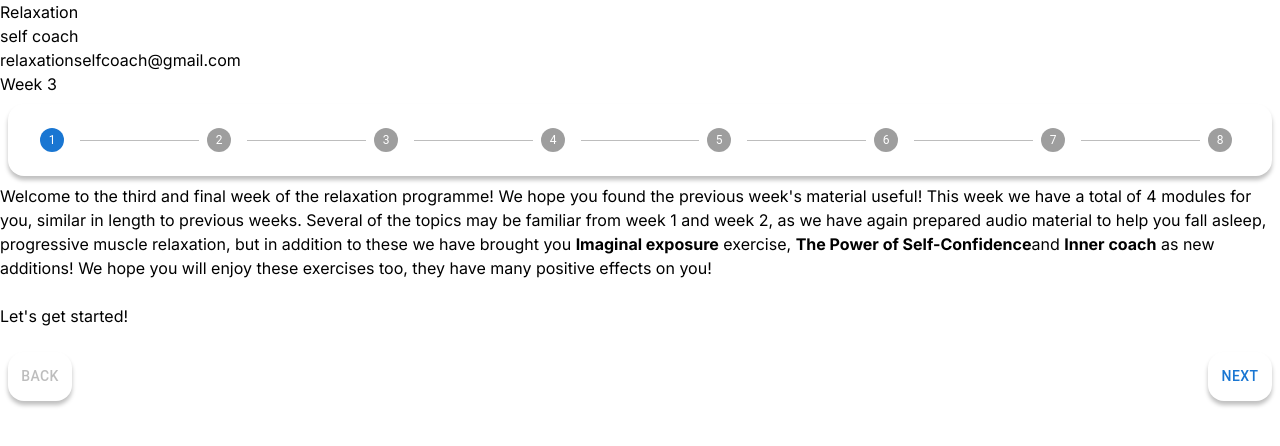
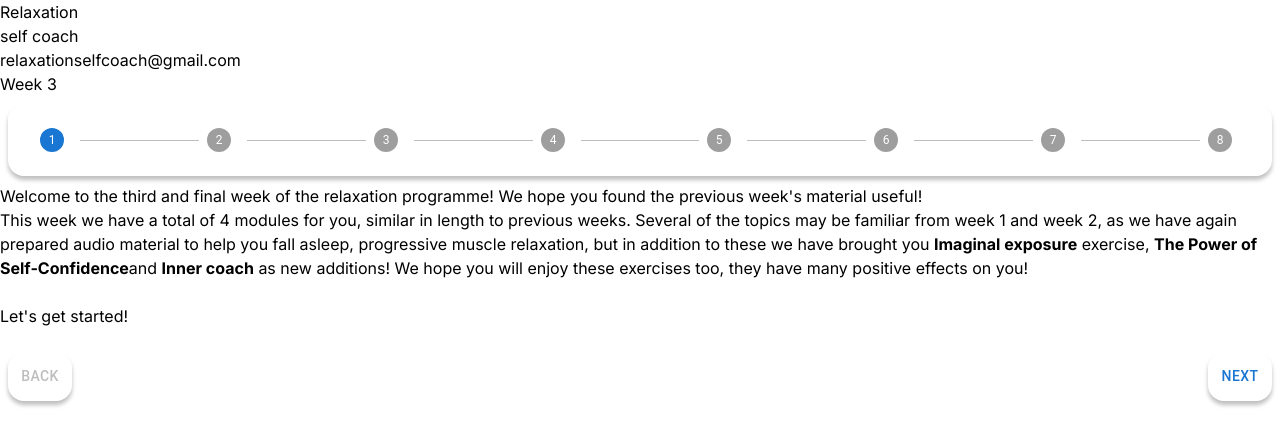
Before and after one commit to Csaba19999/weekly-e-learn, a Next.js app: page /week/3/1 in a window 1280 px wide. Shown: the top 446 px of the page. Built offline with nearby package versions, Linux system fonts and the light colour scheme.

Commit message:
Fix week 3

```diff
--- a/app/week/3/[key]/page.tsx
+++ b/app/week/3/[key]/page.tsx
@@ -51,17 +51,15 @@ const finish = (
 
 const steps = [
   {
-    label: "",
+    label: `Welcome to the third and final week of the relaxation programme! We hope you found the previous week's material useful! `,
     element: (
       <div>
         <p>
-          Welcome to the third and final week of the relaxation programme! We
-          hope you found the previous week's material useful! This week we have
-          a total of 4 modules for you, similar in length to previous weeks.
-          Several of the topics may be familiar from week 1 and week 2, as we
-          have again prepared audio material to help you fall asleep,
-          progressive muscle relaxation, but in addition to these we have
-          brought you <b>Imaginal exposure</b> exercise,{" "}
+          This week we have a total of 4 modules for you, similar in length to
+          previous weeks. Several of the topics may be familiar from week 1 and
+          week 2, as we have again prepared audio material to help you fall
+          asleep, progressive muscle relaxation, but in addition to these we
+          have brought you <b>Imaginal exposure</b> exercise,{" "}
           <b>The Power of Self-Confidence</b>
           and <b>Inner coach</b> as new additions! We hope you will enjoy these
           exercises too, they have many positive effects on you!
```
